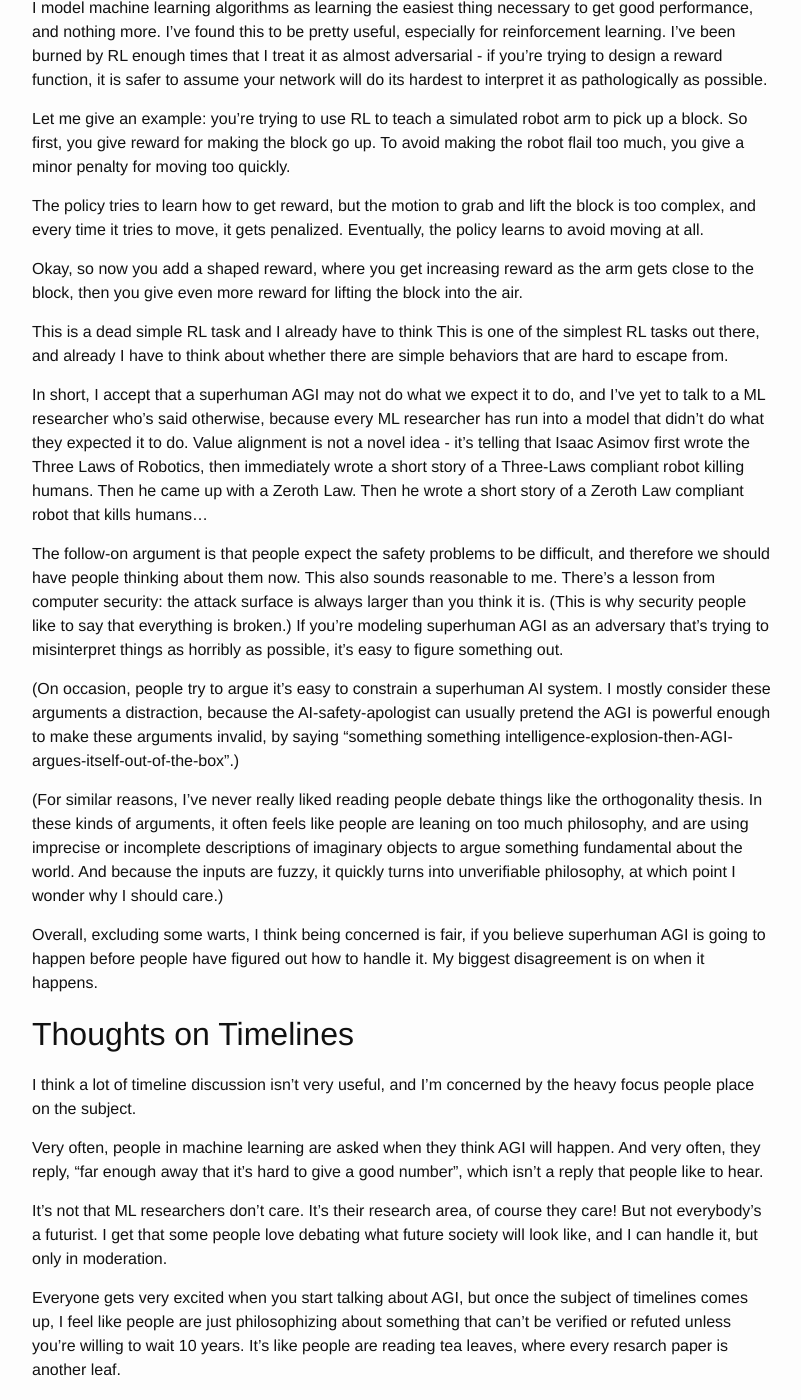
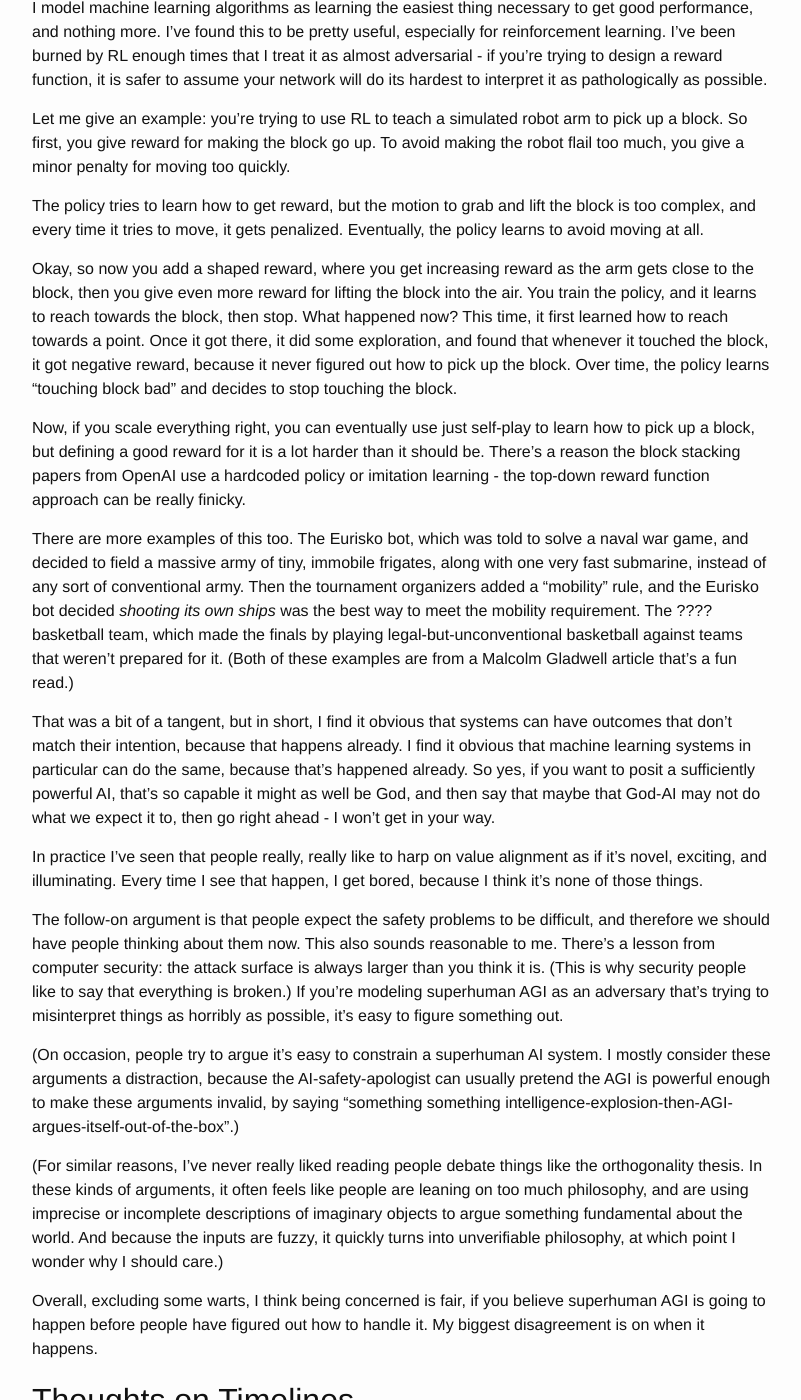
Before and after one commit to alexirpan/alexirpan.github.io, a Jekyll site: the page built from _posts/2017-05-02-ai-safety.markdown, in a window 1280 px wide and 1400 px high, scrolled down 3341 px. Shown: the whole window, without its empty margins (238-1039 px from the left). Built offline with Jekyll 4.4.1, drawn with Linux system fonts in a browser that asks for light colours; nearby versions of some CDN libraries.

Commit message:
Jumping to new branch.

```diff
--- a/_posts/2017-05-02-ai-safety.markdown
+++ b/_posts/2017-05-02-ai-safety.markdown
@@ -121,7 +121,6 @@ growth.
 Thoughts on the Inductive Chain
 ---------------------------------------------------------------------------
 
-
 MAYBE SEPARATE SECTION
 
 Originally, this section was nine paragraphs where I explained various reasons
@@ -192,22 +191,39 @@ Eventually, the policy learns to avoid moving at all.
 
 Okay, so now you add a shaped reward, where you get increasing reward as the
 arm gets close to the block, then you give even more reward for lifting
-the block into the air.
+the block into the air. You train the policy, and it learns to reach towards
+the block, then stop. What happened now? This time, it first learned how to
+reach towards a point. Once it got there, it did some exploration, and found that
+whenever it touched the block, it got negative reward, because it never figured
+out how to pick up the block. Over time, the policy learns "touching block bad"
+and decides to stop touching the block.
 
+Now, if you scale everything right, you can eventually use just self-play to
+learn how to pick up a block, but defining a good reward for it is a lot harder
+than it should be. There's a reason the block stacking papers from OpenAI use
+a hardcoded policy or imitation learning - the top-down reward function approach
+can be really finicky.
 
-This is a dead simple RL task and I already have to think
-This is one of the simplest RL tasks out there, and already I have to think about
-whether there are simple behaviors that are hard to escape from.
+There are more examples of this too. The Eurisko bot, which was told to solve
+a naval war game, and decided to field a massive army of tiny, immobile frigates,
+along with one very fast submarine, instead of any sort of conventional army.
+Then the tournament organizers added a "mobility" rule, and the Eurisko bot
+decided *shooting its own ships* was the best way to meet the mobility
+requirement. The ???? basketball team, which made the finals by playing legal-but-unconventional
+basketball against teams that weren't prepared for it. (Both of these examples
+are from a Malcolm Gladwell article that's a fun read.)
 
+That was a bit of a tangent, but in short, I find it obvious that systems can
+have outcomes that don't match their intention, because that happens already.
+I find it obvious that machine learning systems in particular can do the same,
+because that's happened already. So yes, if you want to posit a sufficiently
+powerful AI, that's so capable it might as well be God, and then say that maybe
+that God-AI may not do what we expect it to, then go right ahead - I won't get in
+your way.
 
-
-In short, I accept that a superhuman AGI may not do what we expect it to do,
-and I've yet to talk to a ML researcher who's said otherwise, because every
-ML researcher has run into a model that didn't do what they expected it to do.
-Value alignment is not a novel idea - it's telling that Isaac Asimov first wrote
-the Three Laws of Robotics, then immediately wrote a short story of a Three-Laws
-compliant robot killing humans. Then he came up with a Zeroth Law. Then he
-wrote a short story of a Zeroth Law compliant robot that kills humans...
+In practice I've seen that people really, really like to harp
+on value alignment as if it's novel, exciting, and illuminating. Every time I
+see that happen, I get bored, because I think it's none of those things.
 
 The follow-on argument is that people expect the safety problems to be
 difficult, and therefore we should have people thinking about them now. This
```
